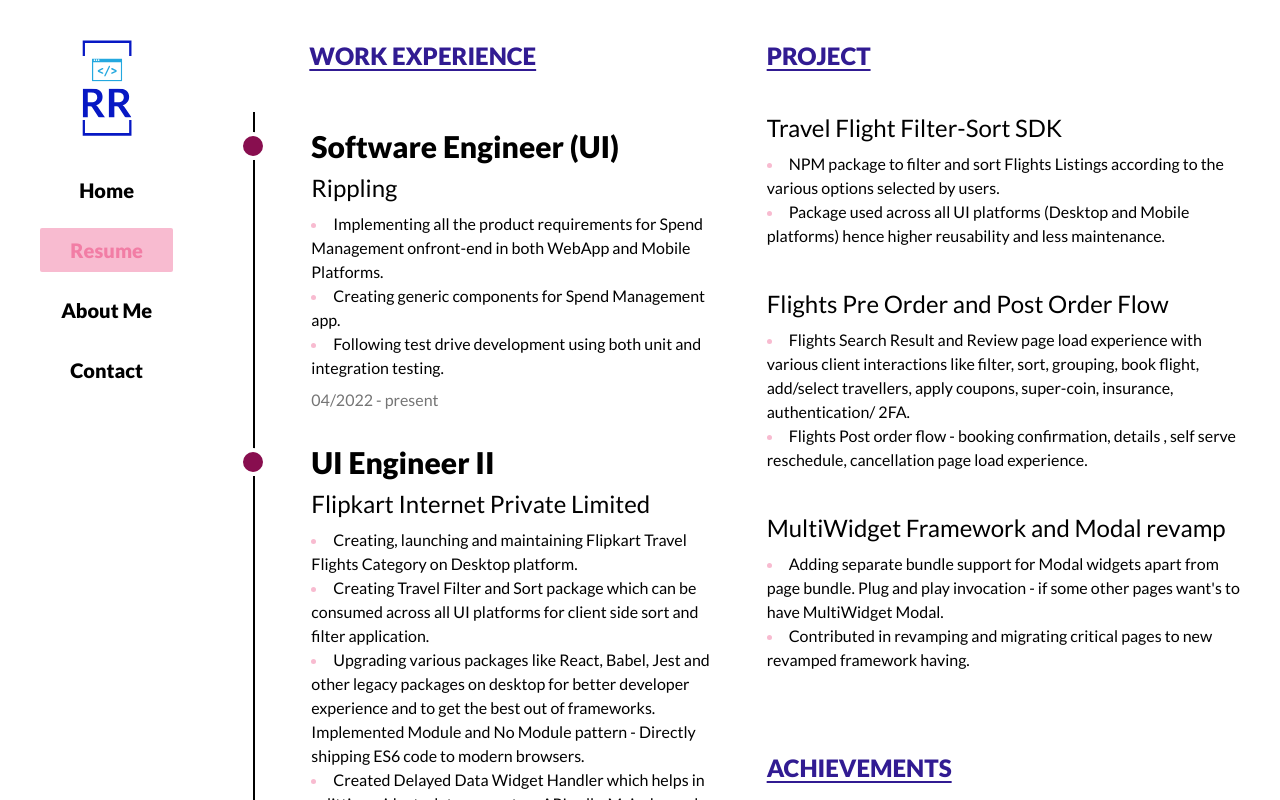
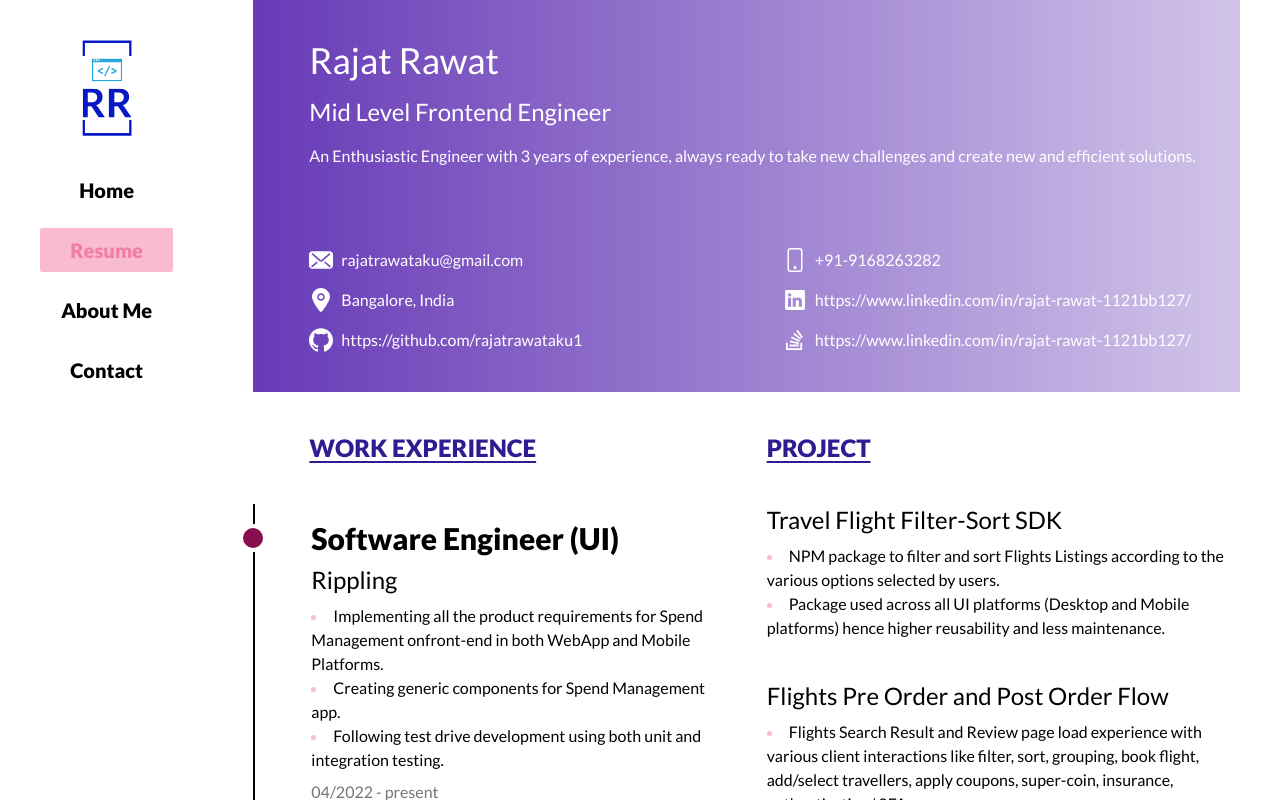
Before and after one commit to rajatrawataku1/web_weaver, a Next.js app: page /resume in a window 1280 px wide. Shown: the top 800 px of the page. Built offline with nearby package versions, Linux system fonts and the light colour scheme.

Commit message:
feat: Adding resume header

```diff
--- a/src/app/components/SvgComponents.tsx
+++ b/src/app/components/SvgComponents.tsx
@@ -481,6 +481,92 @@ function JestIcon({ className }: { className: string }) {
   );
 }
 
+function StackOverflowIcon({ className }: { className: string }) {
+  return (
+    <svg
+      className={className}
+      width="100%"
+      height="100%"
+      viewBox="0 0 24 24"
+      xmlns="http://www.w3.org/2000/svg"
+    >
+      <title>stackoverflow</title>
+      <rect width="24" height="24" fill="none" />
+      <path d="M17.36,20.2V14.82h1.79V22H3V14.82H4.8V20.2H17.36M6.77,14.32l.37-1.76,8.79,1.85-.37,1.76L6.77,14.32m1.16-4.21L8.69,8.5l8.14,3.78-.76,1.62L7.93,10.11m2.26-4,1.15-1.38,6.9,5.76-1.15,1.37-6.9-5.75m4.45-4.25L20,9.08l-1.44,1.07L13.2,2.94l1.44-1.07m-8,16.54v-1.8h9v1.8Z" />
+    </svg>
+  );
+}
+
+function MobileIcon({ className }: { className: string }) {
+  return (
+    <svg
+      className={className}
+      xmlns="http://www.w3.org/2000/svg"
+      width="100%"
+      height="100%"
+      fill="currentColor"
+      viewBox="0 0 16 16"
+    >
+      <path d="M11 1a1 1 0 0 1 1 1v12a1 1 0 0 1-1 1H5a1 1 0 0 1-1-1V2a1 1 0 0 1 1-1h6zM5 0a2 2 0 0 0-2 2v12a2 2 0 0 0 2 2h6a2 2 0 0 0 2-2V2a2 2 0 0 0-2-2H5z" />
+      <path d="M8 14a1 1 0 1 0 0-2 1 1 0 0 0 0 2z" />
+    </svg>
+  );
+}
+
+function LocationIcon({ className }: { className: string }) {
+  return (
+    <svg
+      className={className}
+      width="100%"
+      height="100%"
+      viewBox="-4 0 32 32"
+      version="1.1"
+      xmlns="http://www.w3.org/2000/svg"
+    >
+      <title>location</title>
+      <desc>Created with Sketch Beta.</desc>
+      <defs></defs>
+      <g id="Page-1" stroke="none" stroke-width="1" fill-rule="evenodd">
+        <g id="Icon-Set-Filled" transform="translate(-106.000000, -413.000000)">
+          <path
+            d="M118,422 C116.343,422 115,423.343 115,425 C115,426.657 116.343,428 118,428 C119.657,428 121,426.657 121,425 C121,423.343 119.657,422 118,422 L118,422 Z M118,430 C115.239,430 113,427.762 113,425 C113,422.238 115.239,420 118,420 C120.761,420 123,422.238 123,425 C123,427.762 120.761,430 118,430 L118,430 Z M118,413 C111.373,413 106,418.373 106,425 C106,430.018 116.005,445.011 118,445 C119.964,445.011 130,429.95 130,425 C130,418.373 124.627,413 118,413 L118,413 Z"
+            id="location"
+          ></path>
+        </g>
+      </g>
+    </svg>
+  );
+}
+
+function MailIcon({ className }: { className: string }) {
+  return (
+    <svg
+      className={className}
+      height="100%"
+      width="100%"
+      id="_x32_"
+      xmlns="http://www.w3.org/2000/svg"
+      viewBox="0 0 512 512"
+    >
+      <g>
+        <path
+          className="st0"
+          d="M440.917,67.925H71.083C31.827,67.925,0,99.752,0,139.008v233.984c0,39.256,31.827,71.083,71.083,71.083
+        h369.834c39.255,0,71.083-31.827,71.083-71.083V139.008C512,99.752,480.172,67.925,440.917,67.925z M178.166,321.72l-99.54,84.92
+        c-7.021,5.992-17.576,5.159-23.567-1.869c-5.992-7.021-5.159-17.576,1.87-23.567l99.54-84.92c7.02-5.992,17.574-5.159,23.566,1.87
+        C186.027,305.174,185.194,315.729,178.166,321.72z M256,289.436c-13.314-0.033-26.22-4.457-36.31-13.183l0.008,0.008l-0.032-0.024
+        c0.008,0.008,0.017,0.008,0.024,0.016L66.962,143.694c-6.98-6.058-7.723-16.612-1.674-23.583c6.057-6.98,16.612-7.723,23.582-1.674
+        l152.771,132.592c3.265,2.906,8.645,5.004,14.359,4.971c5.706,0.017,10.995-2.024,14.44-5.028l0.074-0.065l152.615-132.469
+        c6.971-6.049,17.526-5.306,23.583,1.674c6.048,6.97,5.306,17.525-1.674,23.583l-152.77,132.599
+        C282.211,284.929,269.322,289.419,256,289.436z M456.948,404.771c-5.992,7.028-16.547,7.861-23.566,1.869l-99.54-84.92
+        c-7.028-5.992-7.861-16.546-1.869-23.566c5.991-7.029,16.546-7.861,23.566-1.87l99.54,84.92
+        C462.107,387.195,462.94,397.75,456.948,404.771z"
+        />
+      </g>
+    </svg>
+  );
+}
+
 export {
   GithubIcon,
   TwitterIcon,
@@ -496,4 +582,8 @@ export {
   WebpackIcon,
   ReactIcon,
   JestIcon,
+  StackOverflowIcon,
+  MobileIcon,
+  LocationIcon,
+  MailIcon,
 };
--- a/src/app/resume/page.tsx
+++ b/src/app/resume/page.tsx
@@ -16,10 +16,62 @@ import {
   TypeScriptIcon,
   ReduxIcon,
   JestIcon,
+  MailIcon,
+  LocationIcon,
+  GithubIcon,
+  LinkedInIcon,
+  MobileIcon,
+  StackOverflowIcon,
 } from '../components/SvgComponents';
 
 export default function Resume() {
   return (
+    <div className="flex flex-col w-full">
+      <div className="flex font-sans flex-col gap-4 bg-gradient-to-r from-secondaryMain to-secondaryLight text-paperLight mx-10 pl-14 py-10">
+        <div className="text-4xl">Rajat Rawat</div>
+        <div className="text-2xl">Mid Level Frontend Engineer</div>
+        <div className="text-l">
+          An Enthusiastic Engineer with 3 years of experience, always ready to
+          take new challenges and create new and efficient solutions.
+        </div>
+      </div>
+
+      <div className="flex font-sans gap-4 bg-gradient-to-r from-secondaryMain to-secondaryLight text-paperLight mx-10 pl-14 py-10">
+        <div className="flex flex-col w-1/2 gap-4">
+          <div className="flex items-center gap-2">
+            <MailIcon className="h-6 w-6 fill-paperLight" />
+            <div className="font-medium">rajatrawataku@gmail.com</div>
+          </div>
+          <div className="flex items-center gap-2">
+            <LocationIcon className="h-6 w-6 fill-paperLight" />
+            <div className="font-medium">Bangalore, India</div>
+          </div>
+
+          <div className="flex items-center gap-2">
+            <GithubIcon className="h-6 w-6 fill-paperLight" />
+            <div className="font-medium">https://github.com/rajatrawataku1</div>
+          </div>
+        </div>
+        <div className="flex flex-col w-1/2 gap-4">
+          <div className="flex items-center gap-2">
+            <MobileIcon className="h-6 w-6 fill-paperLight" />
+            <div className="font-medium">+91-9168263282</div>
+          </div>
+          <div className="flex items-center gap-2">
+            <LinkedInIcon className="h-6 w-6 fill-paperLight" />
+            <div className="font-medium">
+              https://www.linkedin.com/in/rajat-rawat-1121bb127/
+            </div>
+          </div>
+          <div className="flex items-center gap-2">
+            <StackOverflowIcon className="h-6 w-6 fill-paperLight" />
+            <div className="font-medium">
+              https://www.linkedin.com/in/rajat-rawat-1121bb127/
+            </div>
+          </div>
+        </div>
+      </div>
+
       <div className="flex gap-10 w-full p-10">
         <div className="flex flex-col w-1/2 gap-10">
           <div className="flex flex-col font-sans mb-10">
@@ -238,7 +290,9 @@ export default function Resume() {
               />
 
               <SkillItem
-              iconComponent={<CssIcon className="h-8 w-8 fill-textSecondary" />}
+                iconComponent={
+                  <CssIcon className="h-8 w-8 fill-textSecondary" />
+                }
                 name="CSS"
               />
 
@@ -311,5 +365,6 @@ export default function Resume() {
           </div>
         </div>
       </div>
+    </div>
   );
 }
```
Lines whose indentation alone changed are shown as unchanged.
